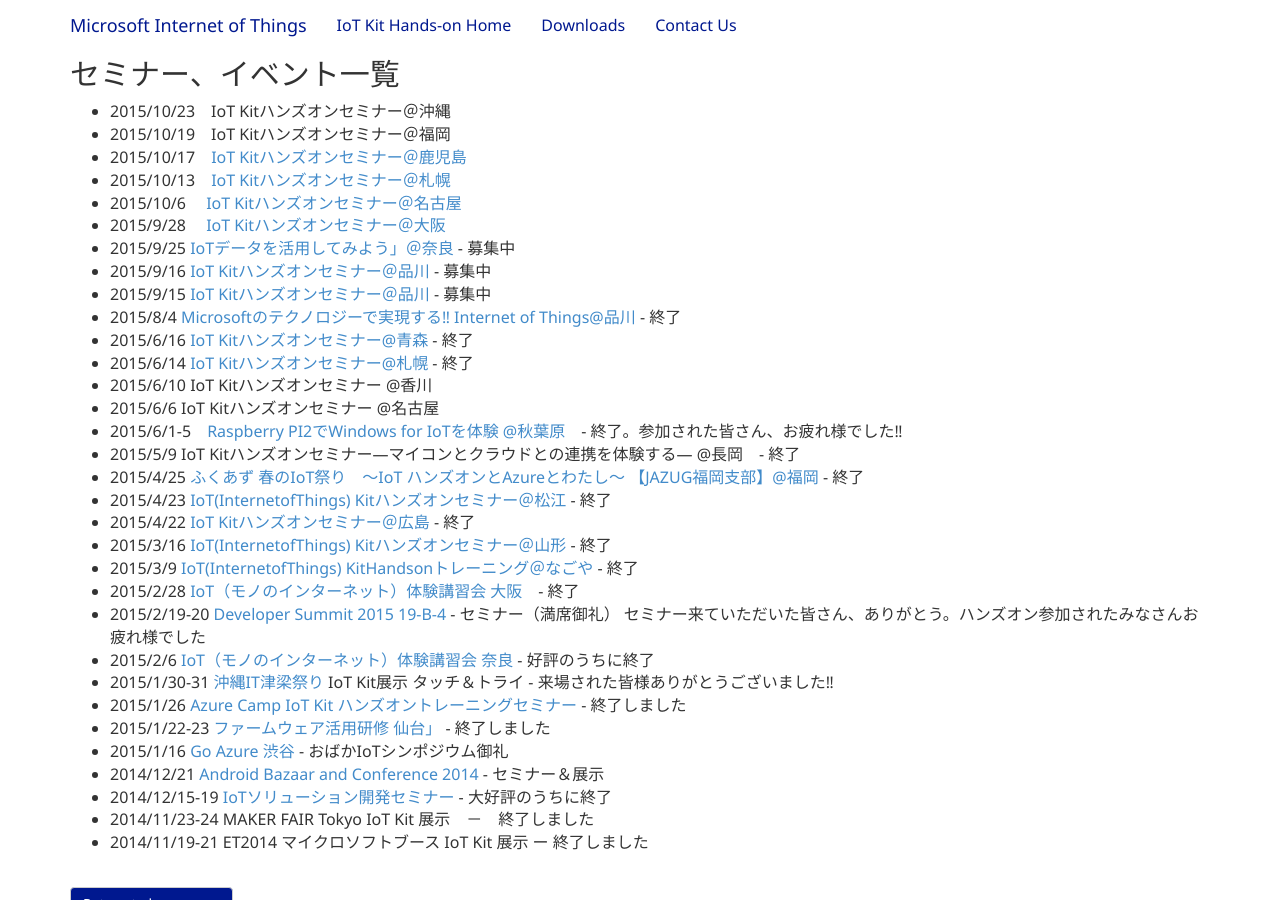
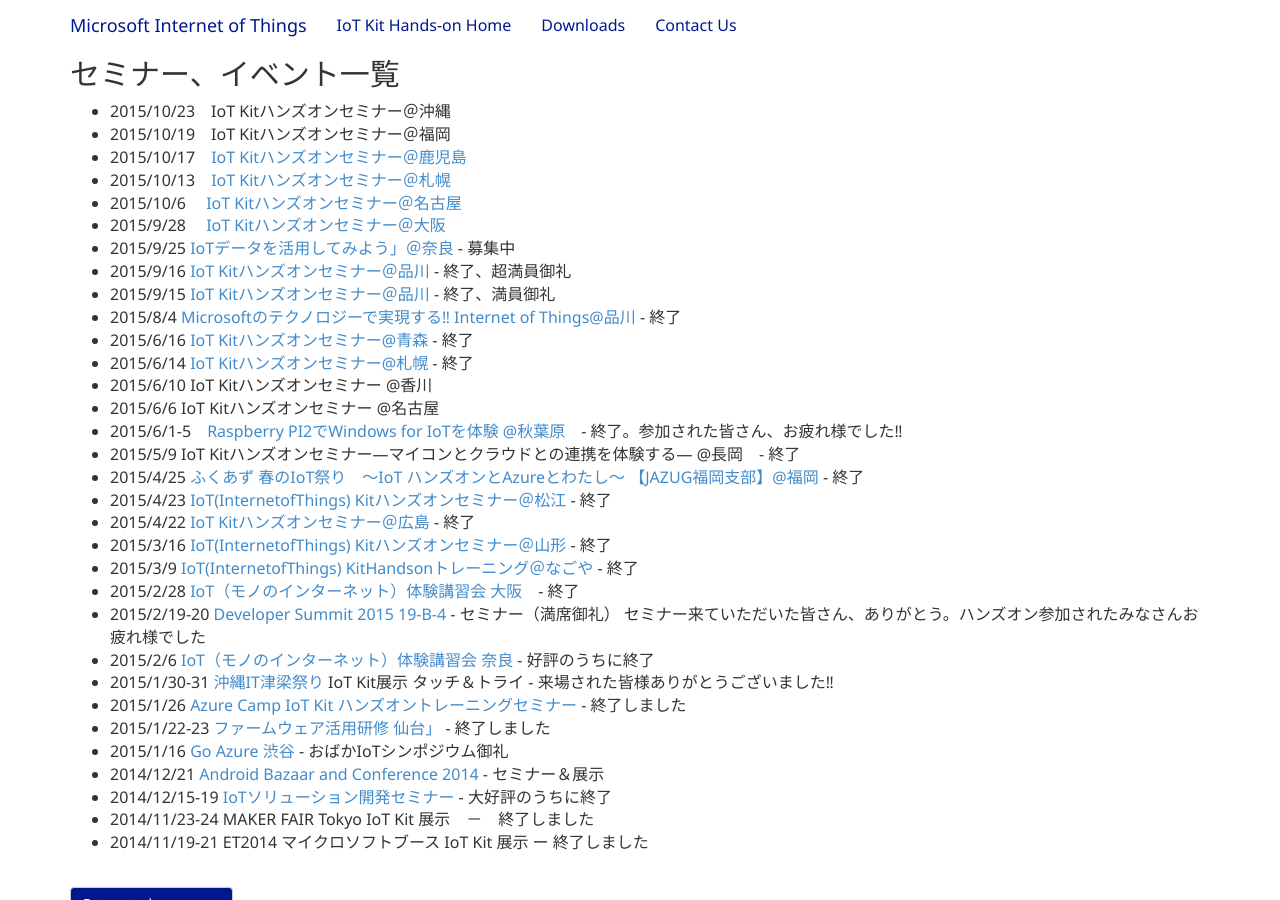
Before and after one commit to ms-iotkithol-jp/ms-iotkithol-jp.github.io, a Jekyll site: the page built from HowToLearn.md, in a window 1280 px wide and 900 px high, scrolled down 1009 px. Built offline with Jekyll 4.4.1, drawn with Linux system fonts in a browser that asks for light colours.

Commit message:
Update seminar status

```diff
--- a/HowToLearn.md
+++ b/HowToLearn.md
@@ -41,8 +41,8 @@
 * 2015/10/6　 [IoT Kitハンズオンセミナー＠名古屋](https://msevents.microsoft.com/CUI/EventDetail.aspx?EventID=1032670573&Culture=ja-JP&community=0)
 * 2015/9/28　 [IoT Kitハンズオンセミナー＠大阪](https://msevents.microsoft.com/CUI/EventDetail.aspx?EventID=1032670352&Culture=ja-JP&community=0)
 * 2015/9/25  [IoTデータを活用してみよう」＠奈良](http://www.pref.nara.jp/item/144988.htm#moduleid60194) - 募集中
-* 2015/9/16  [IoT Kitハンズオンセミナー＠品川](https://msevents.microsoft.com/CUI/EventDetail.aspx?EventID=1032655578&Culture=ja-JP&community=0)  - 募集中
-* 2015/9/15  [IoT Kitハンズオンセミナー＠品川](https://msevents.microsoft.com/CUI/EventDetail.aspx?EventID=1032655577&Culture=ja-JP&community=0) - 募集中
+* 2015/9/16  [IoT Kitハンズオンセミナー＠品川](https://msevents.microsoft.com/CUI/EventDetail.aspx?EventID=1032655578&Culture=ja-JP&community=0)  - 終了、超満員御礼
+* 2015/9/15  [IoT Kitハンズオンセミナー＠品川](https://msevents.microsoft.com/CUI/EventDetail.aspx?EventID=1032655577&Culture=ja-JP&community=0) - 終了、満員御礼
 * 2015/8/4   [Microsoftのテクノロジーで実現する‼ Internet of Things@品川](https://msevents.microsoft.com/CUI/EventDetail.aspx?EventID=1032643458&Culture=ja-JP&community=0) - 終了
 * 2015/6/16  [IoT Kitハンズオンセミナー@青森](https://sites.google.com/site/aomoriiot/H27/1) - 終了
 * 2015/6/14  [IoT Kitハンズオンセミナー@札幌](http://iot-algyan-do.connpass.com/event/15188/) - 終了
```
